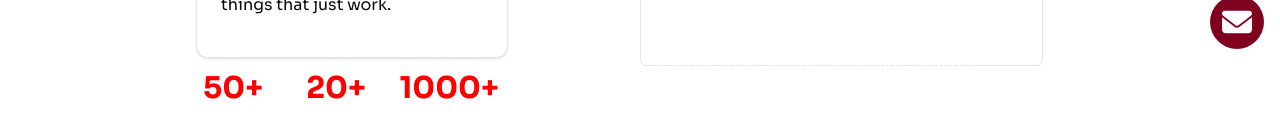
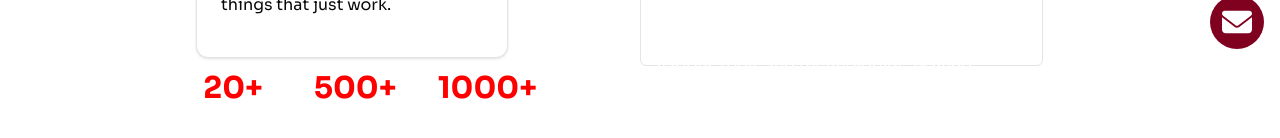
Before and after one commit to sarkhailstorm/personal-portfolio, a Next.js app: page /services in a window 1280 px wide. Shown: the part 518-656 px from the top of the page. Built offline with nearby package versions, Linux system fonts and the light colour scheme.

Commit message:
Add background color to form.

```diff
--- a/src/app/contact/page.tsx
+++ b/src/app/contact/page.tsx
@@ -106,7 +106,7 @@ const ContactPage = () => {
       <div className="flex gap-4 justify-evenly items-center mx-auto w-full">
         <form
           onSubmit={handleSubmit}
-          className="flex flex-col md:w-[30%] w-[80%] md:gap-4 gap-6"
+          className="flex flex-col md:w-[30%] w-[90%] md:gap-4 gap-6  p-6 rounded-xl bg-[#020202] shadow-sm shadow-[#0c0c19]"
         >
           <div className="flex flex-col gap-1">
             <Label htmlFor="name" className="text-[16px]">
--- a/src/app/services/page.tsx
+++ b/src/app/services/page.tsx
@@ -81,8 +81,8 @@ const ServicesPage = () => {
             <CarouselNext />
           </Carousel>
           <div className="flex gap-8 text-center justify-center">
-            <CountUp to={50} topText="Projects" bottomText="Completed" />
-            <CountUp to={20} topText="Happy" bottomText="Clients" />
+            <CountUp to={20} topText="Projects" bottomText="Completed" />
+            <CountUp to={500} topText="Development" bottomText="Hours" />
             <CountUp to={1000} topText="GitHub" bottomText="Contributions" />
           </div>
         </div>
```
